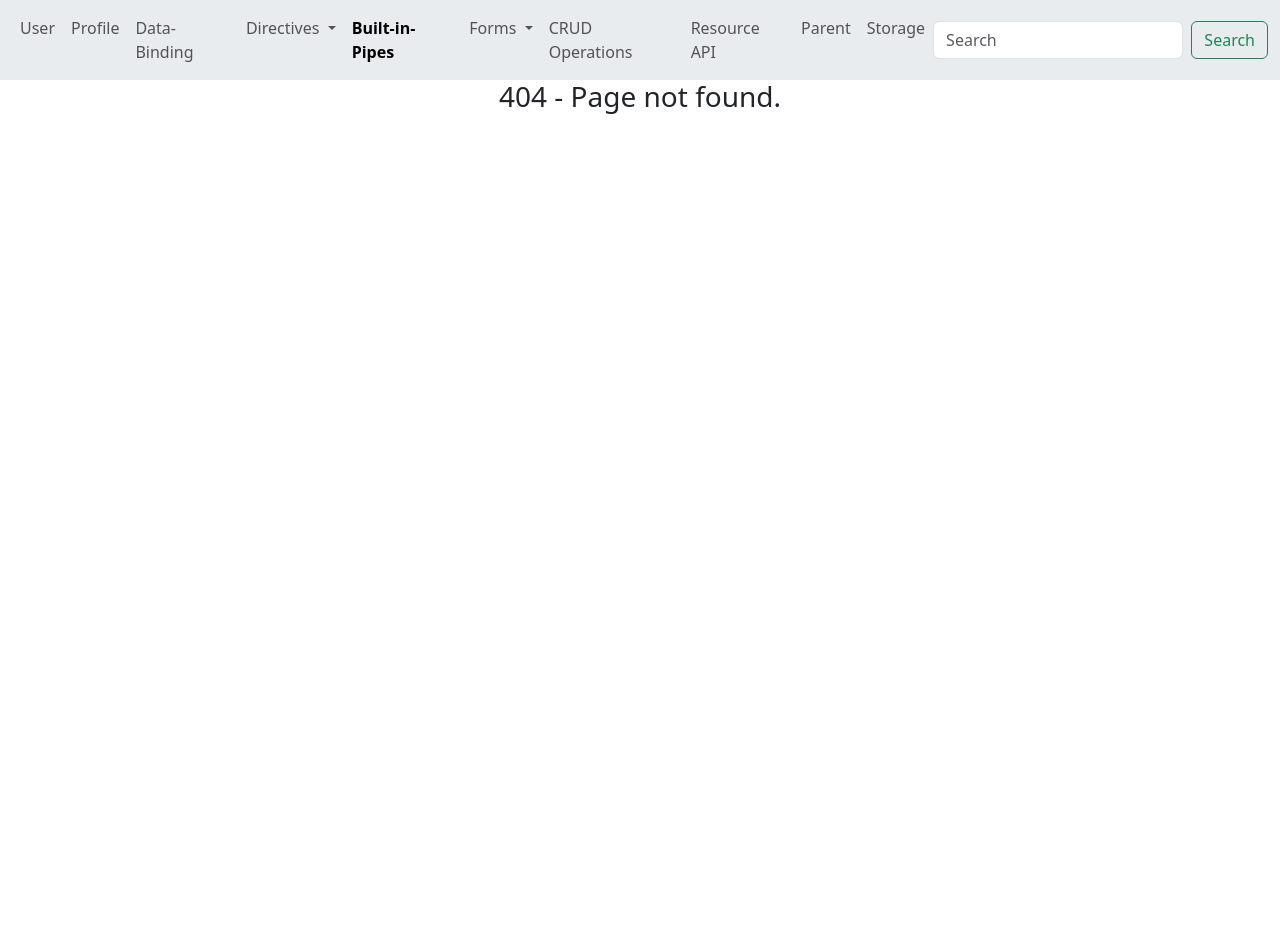
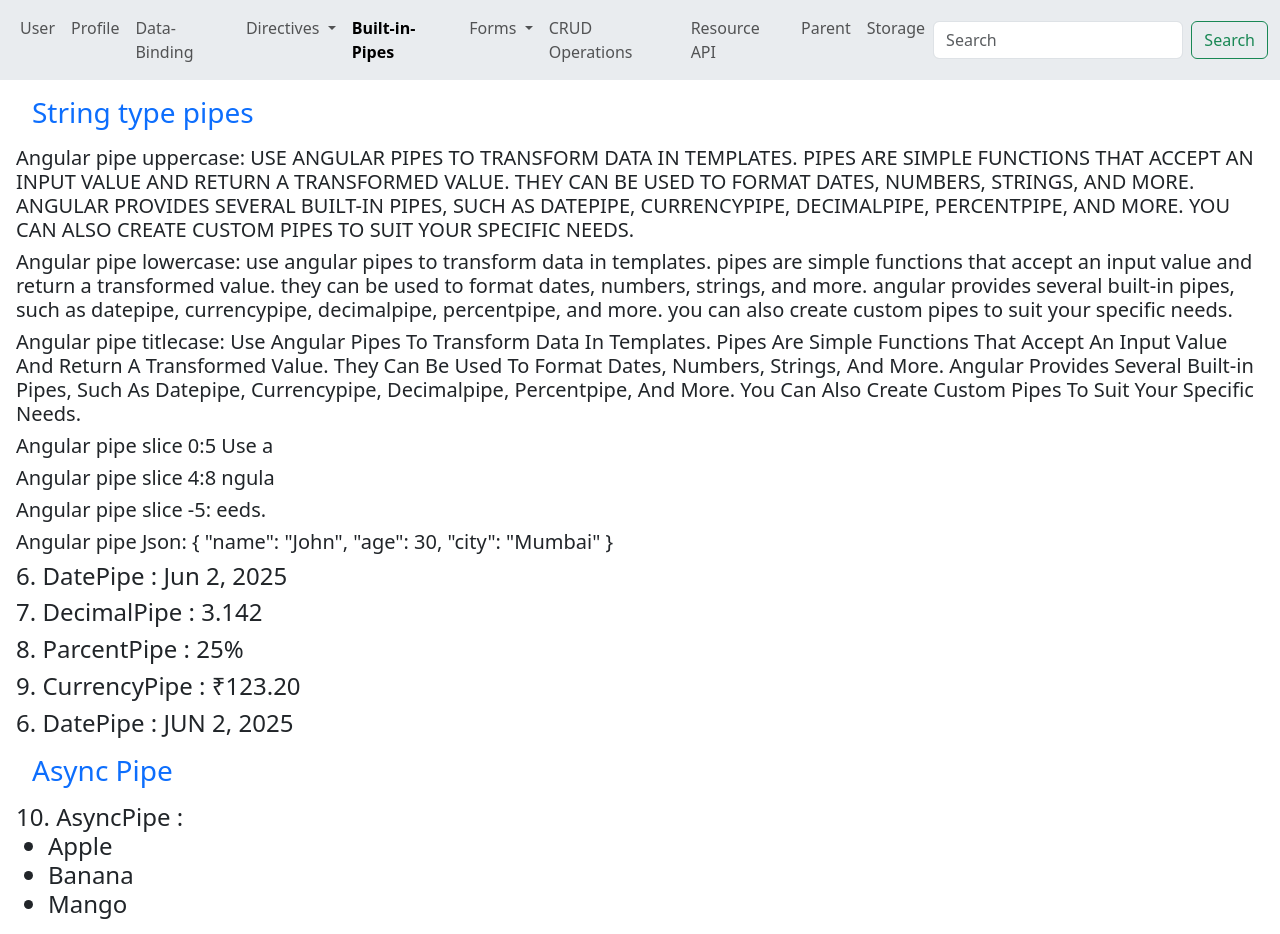
Before and after one commit to Arminbusatlic72/angular-20, an Angular app: page /built-in-pipes in a window 1280 px wide. Before the commit this address had no page. Before the commit the page ends 800 px from the top, so only its background shows below. Built offline with nearby package versions, Linux system fonts and the light colour scheme.

Commit message:
angular build in pipes usage

```diff
--- a/src/app/app.routes.ts
+++ b/src/app/app.routes.ts
@@ -4,6 +4,7 @@ import { DataBinding } from './data-binding/data-binding';
 import { StructuralDirectiveNgforVsFo } from './structural-directive-ngfor-vs-fo/structural-directive-ngfor-vs-fo';
 import { Signals } from './signals/signals';
 import { PageNotFound } from './page-not-found/page-not-found';
+import { BuiltInPipes } from './built-in-pipes/built-in-pipes';
 
 export const routes: Routes = [
   // { path: '', component: User }, heandling empty or non existing path
@@ -12,5 +13,6 @@ export const routes: Routes = [
   { path: 'data-binding', component: DataBinding },
   { path: 'structural-directives', component: StructuralDirectiveNgforVsFo },
   { path: 'signals', component: Signals },
+  { path: 'built-in-pipes', component: BuiltInPipes },
   { path: '**', component: PageNotFound }, // Redirect to pageNotFound component for any non-existing path
 ];
--- /dev/null
+++ b/src/app/built-in-pipes/built-in-pipes.html
@@ -0,0 +1,39 @@
+<div class="m-3">
+  <h3 class="text-primary m-3">String type pipes</h3>
+
+  <h5>Angular pipe uppercase: {{angularPipes | uppercase}}</h5>
+  <h5>Angular pipe lowercase: {{angularPipes | lowercase}}</h5>
+  <h5>Angular pipe titlecase: {{angularPipes | titlecase}}</h5>
+  <h5>Angular pipe slice 0:5 {{angularPipes | slice:0:5}}</h5>
+  <h5>Angular pipe slice 4:8 {{angularPipes | slice:5:10}}</h5>
+  <h5>Angular pipe slice -5: {{angularPipes | slice:-5}}</h5>
+  <h5>Angular pipe Json: {{personData | json}}</h5>
+  <h4>6. DatePipe : {{currentDate | date}}</h4>
+  <!-- <h4>6. short : {{currentDate | date:'short'}}</h4>
+    <h4>6. shortDatePipe : {{currentDate | date:'shortDate'}}</h4>
+    <h4>6. shortTimePipe : {{currentDate | date:'shortTime'}}</h4>
+    <h4>6. mediumPipe : {{currentDate | date:'medium'}}</h4>
+    <h4>6. mediumDatePipe : {{currentDate | date:'mediumDate'}}</h4>
+    <h4>6. mediumTimePipe : {{currentDate | date:'mediumTime'}}</h4> -->
+
+  <h4>7. DecimalPipe : {{3.141592653 | number:'1.3'}}</h4>
+  <!-- <h4>7. DecimalPipe : {{3.141592653 | number:'2.3'}}</h4>
+    <h4>7. DecimalPipe : {{3.14 | number:'2.5'}}</h4> -->
+
+  <h4>8. ParcentPipe : {{0.25 | percent}}</h4>
+  <!-- <h4>9. CurrencyPipe : {{123.20 | currency }}</h4>
+    <h4>9. CurrencyPipe : {{123.20 | currency : 'EUR'}}</h4> -->
+  <h4>9. CurrencyPipe : {{123.20 | currency : 'INR'}}</h4>
+
+  <h4>6. DatePipe : {{currentDate | date | uppercase}}</h4>
+  <h3 class="text-primary m-3">Async Pipe</h3>
+
+  <h4>
+    10. AsyncPipe :
+    <ul>
+      @for(item of items | async;track item){
+      <li>{{item}}</li>
+      }
+    </ul>
+  </h4>
+</div>
--- /dev/null
+++ b/src/app/built-in-pipes/built-in-pipes.ts
@@ -0,0 +1,23 @@
+import { CommonModule } from '@angular/common';
+import { Component } from '@angular/core';
+import { of } from 'rxjs';
+@Component({
+  selector: 'app-built-in-pipes',
+  // imports all pipes
+  imports: [CommonModule],
+  templateUrl: './built-in-pipes.html',
+  styleUrl: './built-in-pipes.scss',
+})
+export class BuiltInPipes {
+  angularPipes: string =
+    'Use angular pipes to transform data in templates. Pipes are simple functions that accept an input value and return a transformed value. They can be used to format dates, numbers, strings, and more. Angular provides several built-in pipes, such as DatePipe, CurrencyPipe, DecimalPipe, PercentPipe, and more. You can also create custom pipes to suit your specific needs.';
+  personData = {
+    name: 'John',
+    age: 30,
+    city: 'Mumbai',
+  };
+
+  currentDate: Date = new Date();
+
+  items = of(['Apple', 'Banana', 'Mango']);
+}
```
Also changed, not shown: src/app/built-in-pipes/built-in-pipes.scss (added), 1 other file (tests, documents, lock files or other folders).
